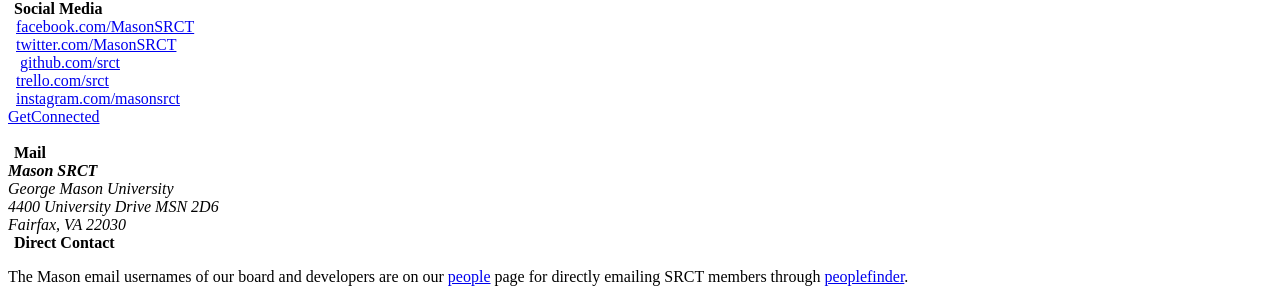
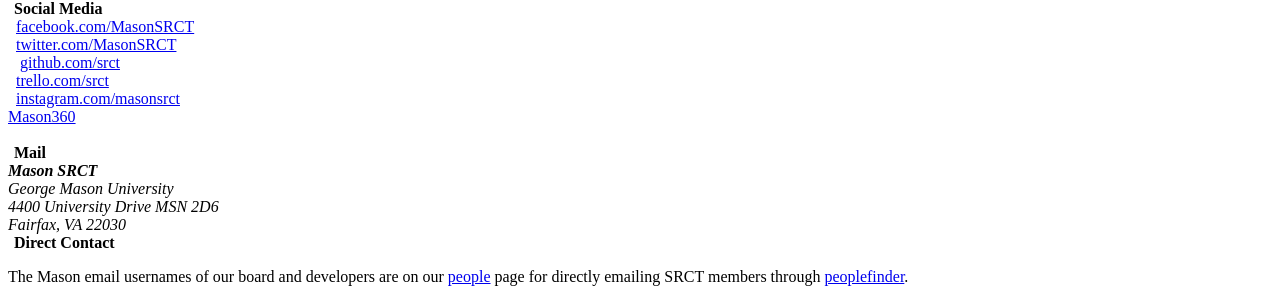
Before and after one commit to srct/srctweb, a Jekyll site: the page built from srctweb/_pages/contact.html, in a window 1280 px wide. Shown: the part 570-870 px from the top of the page. Built offline with Jekyll 4.4.1, drawn with Linux system fonts in a browser that asks for light colours; a style sheet for code colours, icons or effects is not loaded.

Commit message:
Adds Mason360 link to the Contacts page.

```diff
--- a/srctweb/_pages/contact.html
+++ b/srctweb/_pages/contact.html
@@ -35,7 +35,7 @@
     <i class="fab fa-instagram fa-fw fa-lg"></i>&nbsp;&nbsp;<a href="https://www.instagram.com/masonsrct/">instagram.com/masonsrct</a>
   </div>
   <div class="col-sm-4">
-    <a href="https://getconnected.gmu.edu/organization/srct">GetConnected</a>
+    <a href="https://mason360.gmu.edu/student_community?club_id=26124&menu=about">Mason360</a>
   </div>
 </div>
 <br />
```
